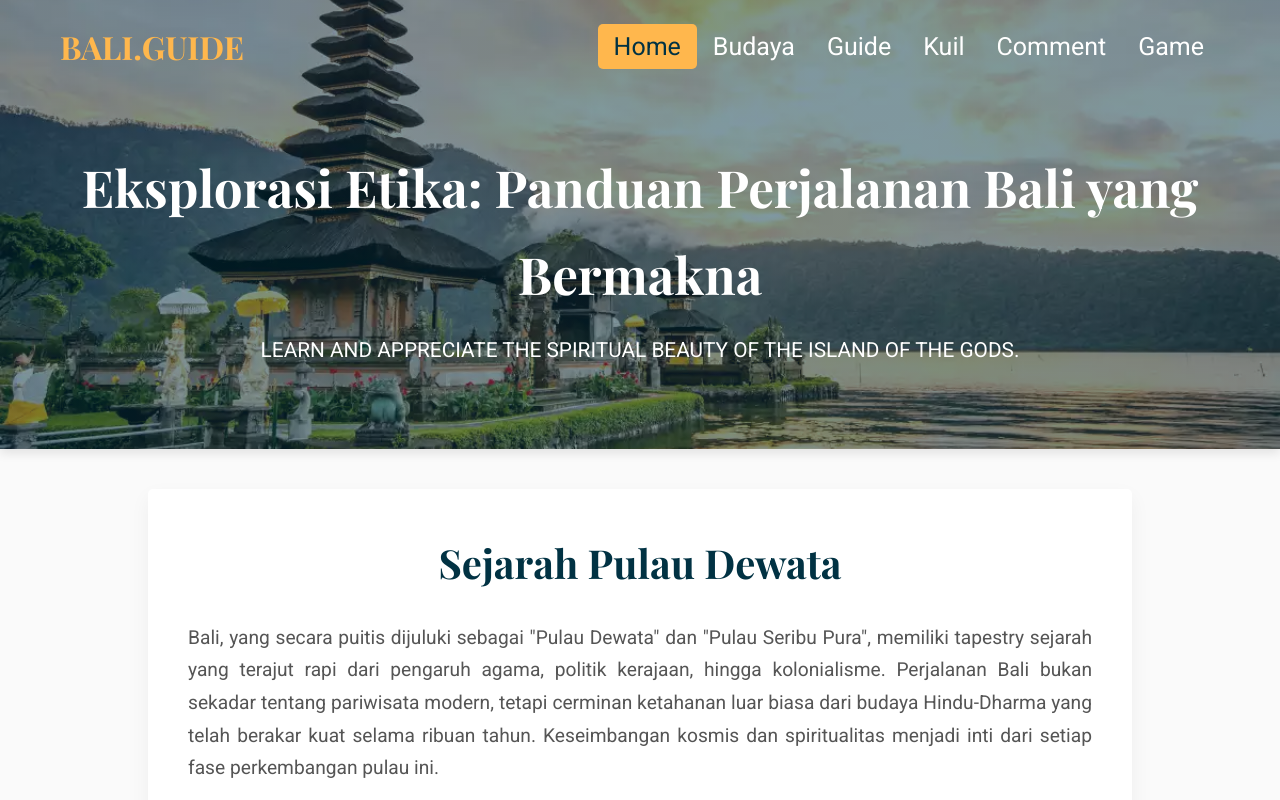
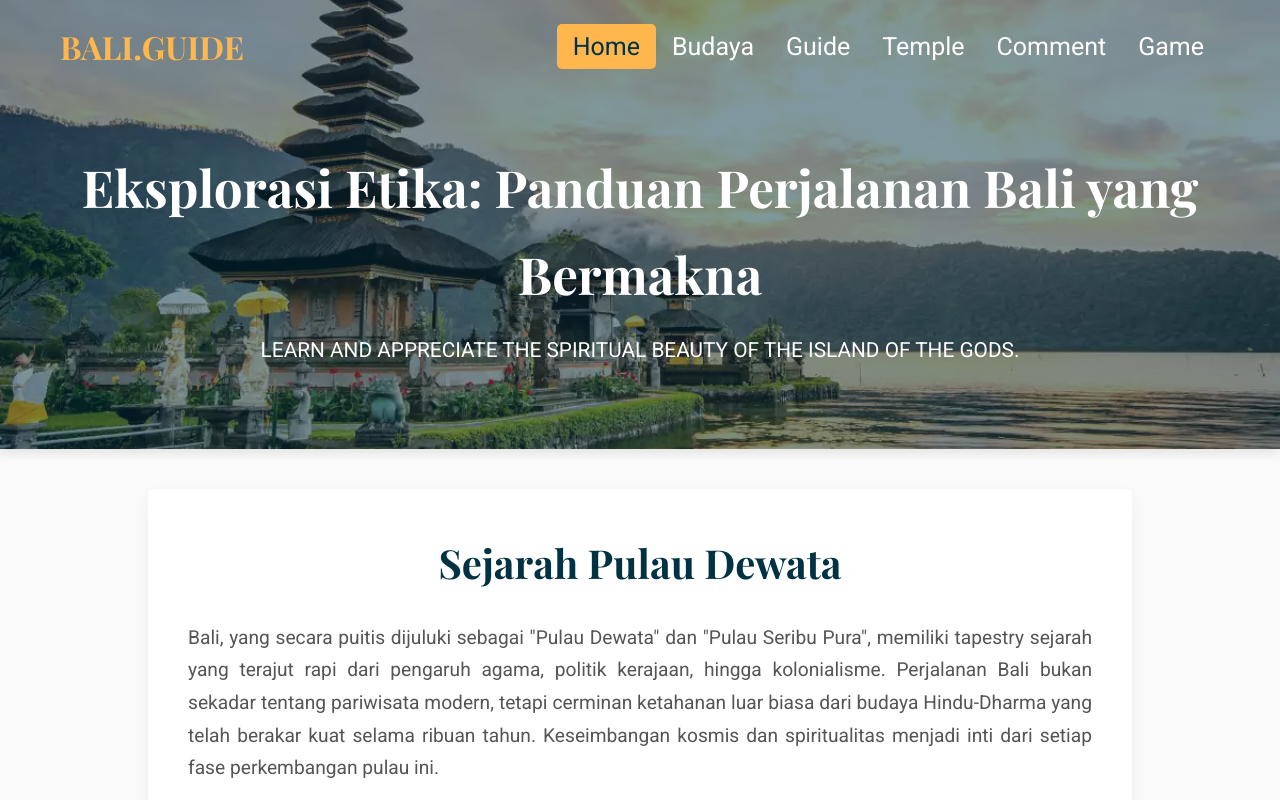
Before and after one commit to Davidvincentt/UTS-Front-end-Kelompok-22, a plain HTML site: page index.html in a window 1280 px wide. Shown: the top 800 px of the page. Drawn offline with nearby package versions, Linux system fonts and the light colour scheme.

Commit message:
Update index.html

```diff
--- a/index.html
+++ b/index.html
@@ -16,7 +16,7 @@
                 <li><a href="#home" class="nav-link active">Home</a></li>
                 <li><a href="#budaya" class="nav-link">Budaya</a></li>
                 <li><a href="#guide" class="nav-link">Guide</a></li>
-                <li><a href="#kuil" class="nav-link">Kuil</a></li>
+                <li><a href="#kuil" class="nav-link">Temple</a></li>
                 <li><a href="#komen" class="nav-link">Comment</a></li>
                 <li><a href="#game" class="nav-link">Game</a></li>
         </nav>
```
